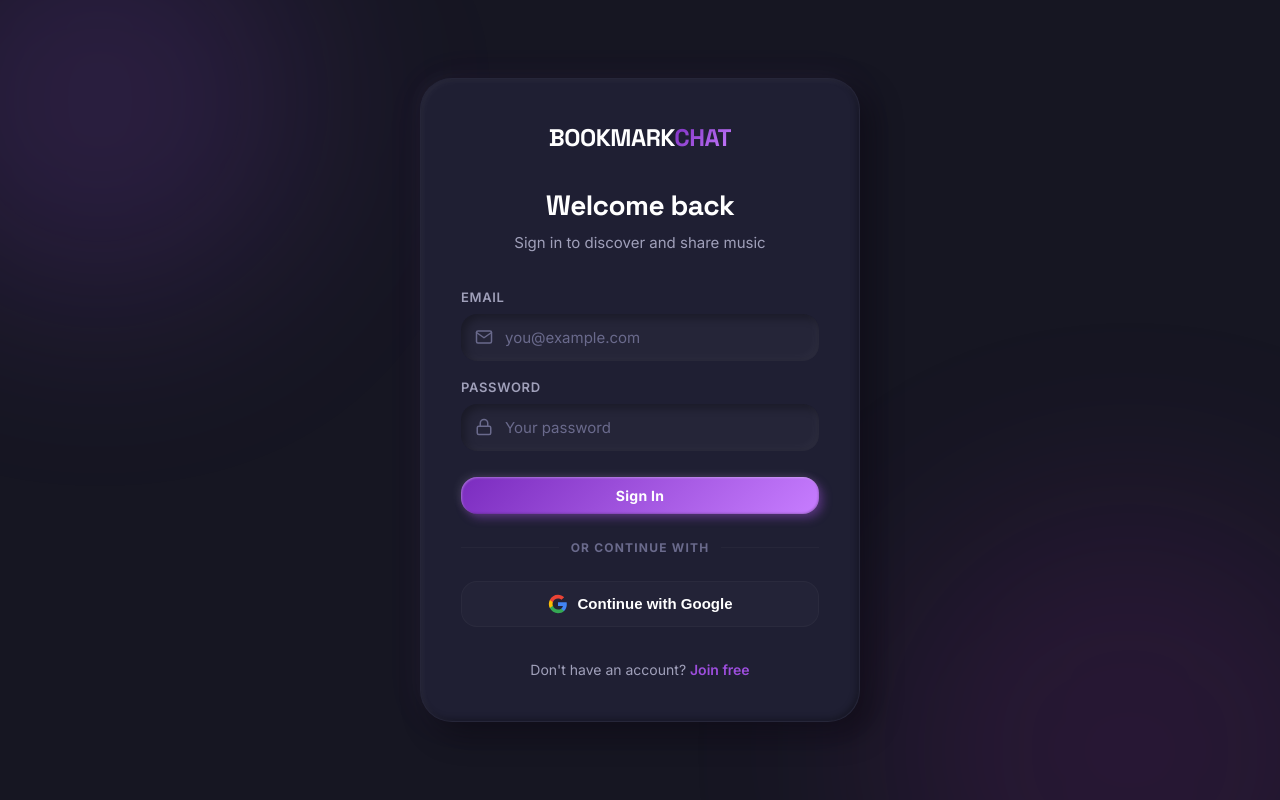
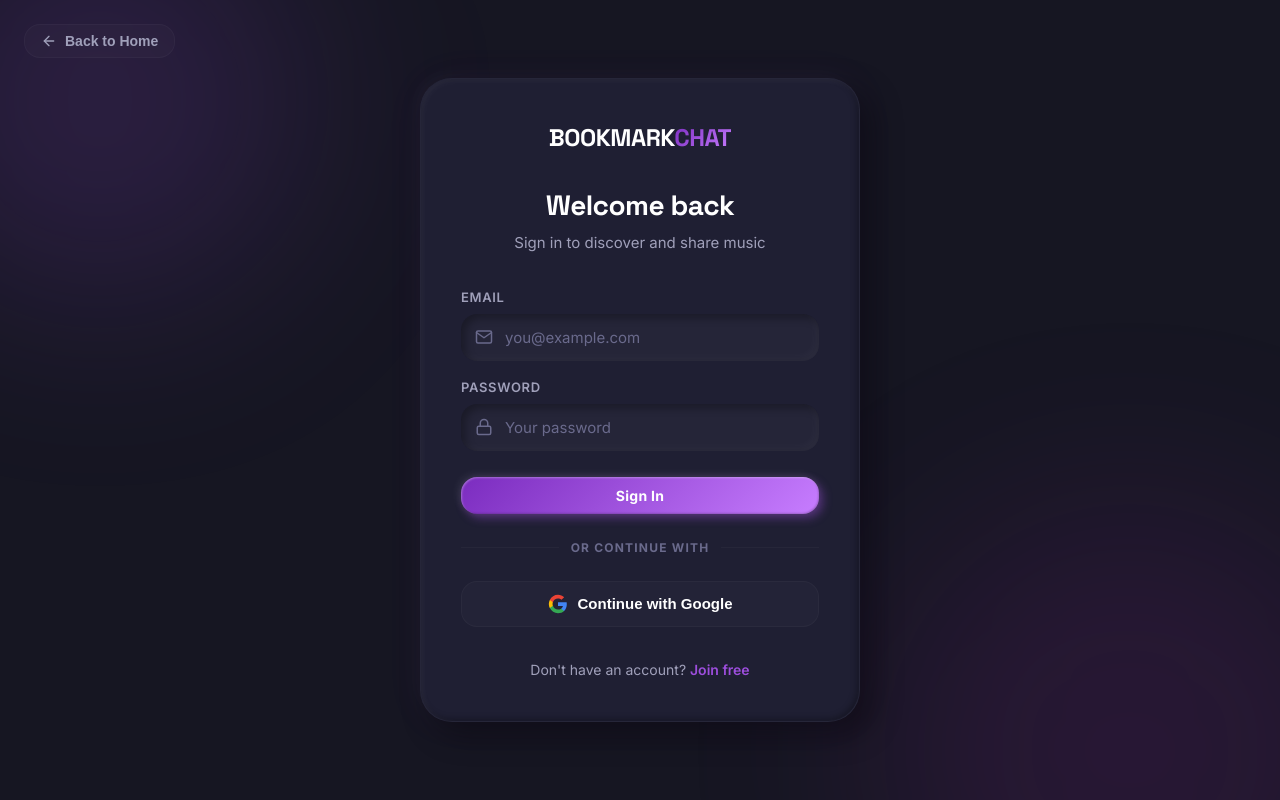
Before and after one commit to bookmarkchatonline-debug/bookmarkonline, a React (Vite) app: page /login in a window 1280 px wide. Built offline with nearby package versions, Linux system fonts and the light colour scheme; no server answers.

Commit message:
fix the animation hero section

```diff
--- a/src/pages/Landing.jsx
+++ b/src/pages/Landing.jsx
@@ -144,7 +144,7 @@
             </div>
             <div className="landing-hero-social-proof">
               <div className="sp-avatars">
-                {['K','R','V','L','T'].map((l, i) => (
+                {['K', 'R', 'V', 'L', 'T'].map((l, i) => (
                   <div key={i} className="sp-avatar" style={{ left: i * 22 }}>
                     {l}
                   </div>
@@ -156,21 +156,12 @@
 
           <div className="landing-hero-visual">
             <div className="hero-img-frame">
-              <img src="/hero-illustration.png" alt="Artist on stage" className="hero-illustration" />
+              <img src="/hero.png" alt="Artist on stage" className="hero-illustration" />
               <div className="hero-img-overlay" />
               {/* Floating cards */}
-              <div className="floating-card fc-top-right">
-                <Trophy size={14} color="#facc15" />
-                <span>Gold Tape Awards</span>
-              </div>
-              <div className="floating-card fc-bottom-left">
-                <div className="live-pulse" />
-                <span>Live Rankings</span>
-              </div>
-              <div className="floating-card fc-mid-left">
-                <TrendingUp size={13} color="#22c55e" />
-                <span className="fc-green">+12.4K this week</span>
-              </div>
+
+
+
             </div>
           </div>
         </div>
--- a/src/pages/Login.jsx
+++ b/src/pages/Login.jsx
@@ -1,6 +1,6 @@
-// src/pages/Login.jsx
 import { useState } from 'react';
 import { Link, useNavigate } from 'react-router-dom';
+import { ArrowLeft } from 'lucide-react';
 import { loginWithEmail, loginWithGoogle } from '../firebase/auth';
 import toast from 'react-hot-toast';
 
@@ -41,6 +41,9 @@
 
   return (
     <div className="auth-container">
+      <button className="auth-back-btn" onClick={() => navigate('/')}>
+        <ArrowLeft size={16} /> Back to Home
+      </button>
       <div className="auth-bg-orb auth-bg-orb-1" />
       <div className="auth-bg-orb auth-bg-orb-2" />
 
--- a/src/pages/Register.jsx
+++ b/src/pages/Register.jsx
@@ -1,7 +1,7 @@
 // src/pages/Register.jsx
 import { useState } from 'react';
 import { useNavigate, Link } from 'react-router-dom';
-import { Mail, Lock, User, ArrowRight } from 'lucide-react';
+import { Mail, Lock, User, ArrowRight, ArrowLeft } from 'lucide-react';
 import { registerWithEmail as register, loginWithGoogle } from '../firebase/auth';
 import toast from 'react-hot-toast';
 
@@ -52,6 +52,9 @@
 
   return (
     <div className="auth-container">
+      <button className="auth-back-btn" onClick={() => navigate('/')}>
+        <ArrowLeft size={16} /> Back to Home
+      </button>
       <div className="auth-card">
         <div className="auth-header">
           <div className="auth-logo">
--- a/src/styles/auth.css
+++ b/src/styles/auth.css
@@ -9,6 +9,31 @@
   background: var(--bg-primary);
   position: relative;
   overflow: hidden;
+}
+
+.auth-back-btn {
+  position: absolute;
+  top: 24px;
+  left: 24px;
+  display: flex;
+  align-items: center;
+  gap: 8px;
+  color: var(--text-secondary);
+  background: var(--bg-glass);
+  border: 1px solid var(--border);
+  padding: 8px 16px;
+  border-radius: var(--radius-md);
+  font-size: 0.875rem;
+  font-weight: 600;
+  transition: all var(--transition-fast);
+  cursor: pointer;
+  z-index: 10;
+}
+
+.auth-back-btn:hover {
+  color: var(--text-primary);
+  background: var(--bg-glass-hover);
+  border-color: var(--text-muted);
 }
 
 /* Background orbs for that premium feel */
```
Also changed, not shown: public/hero.png (added).
